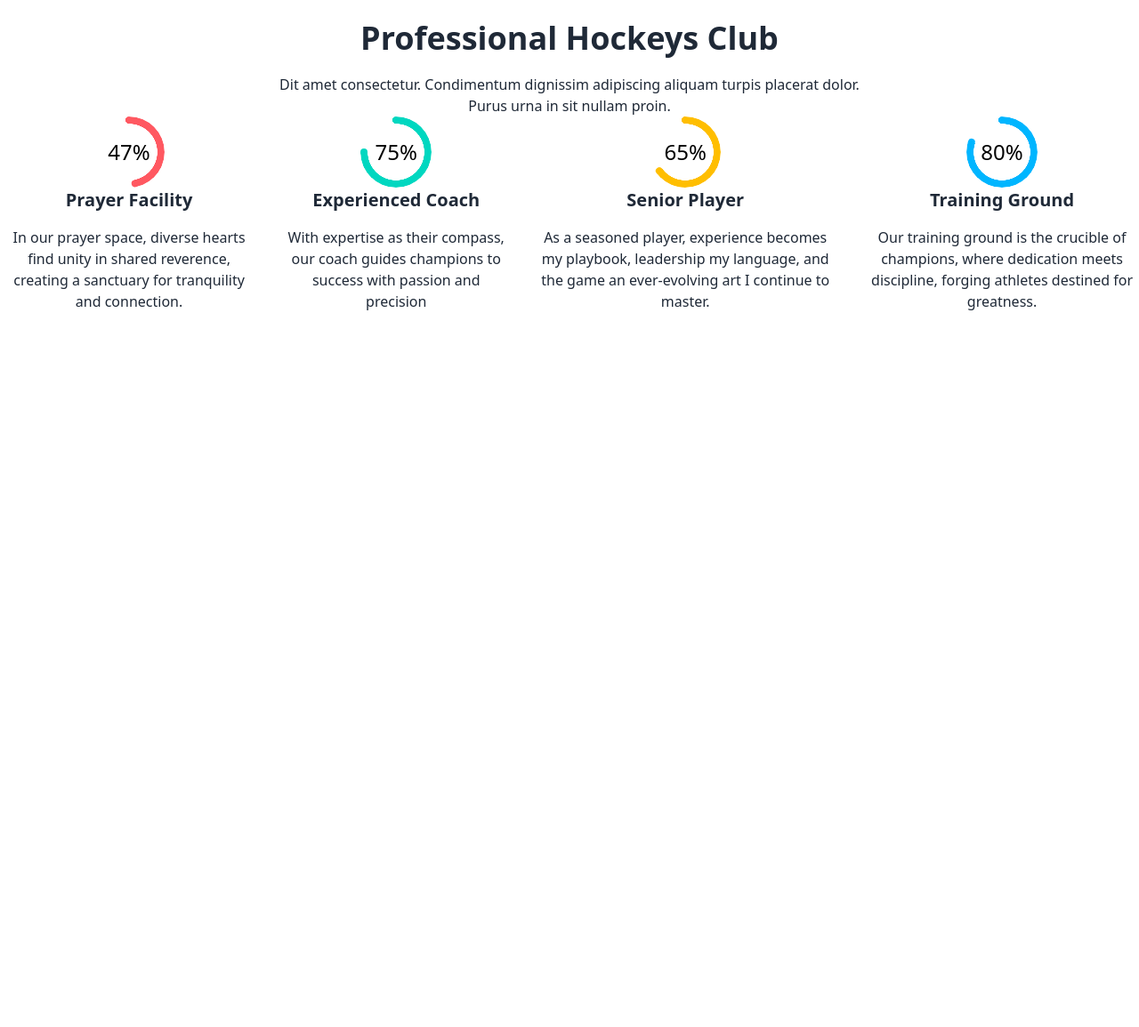
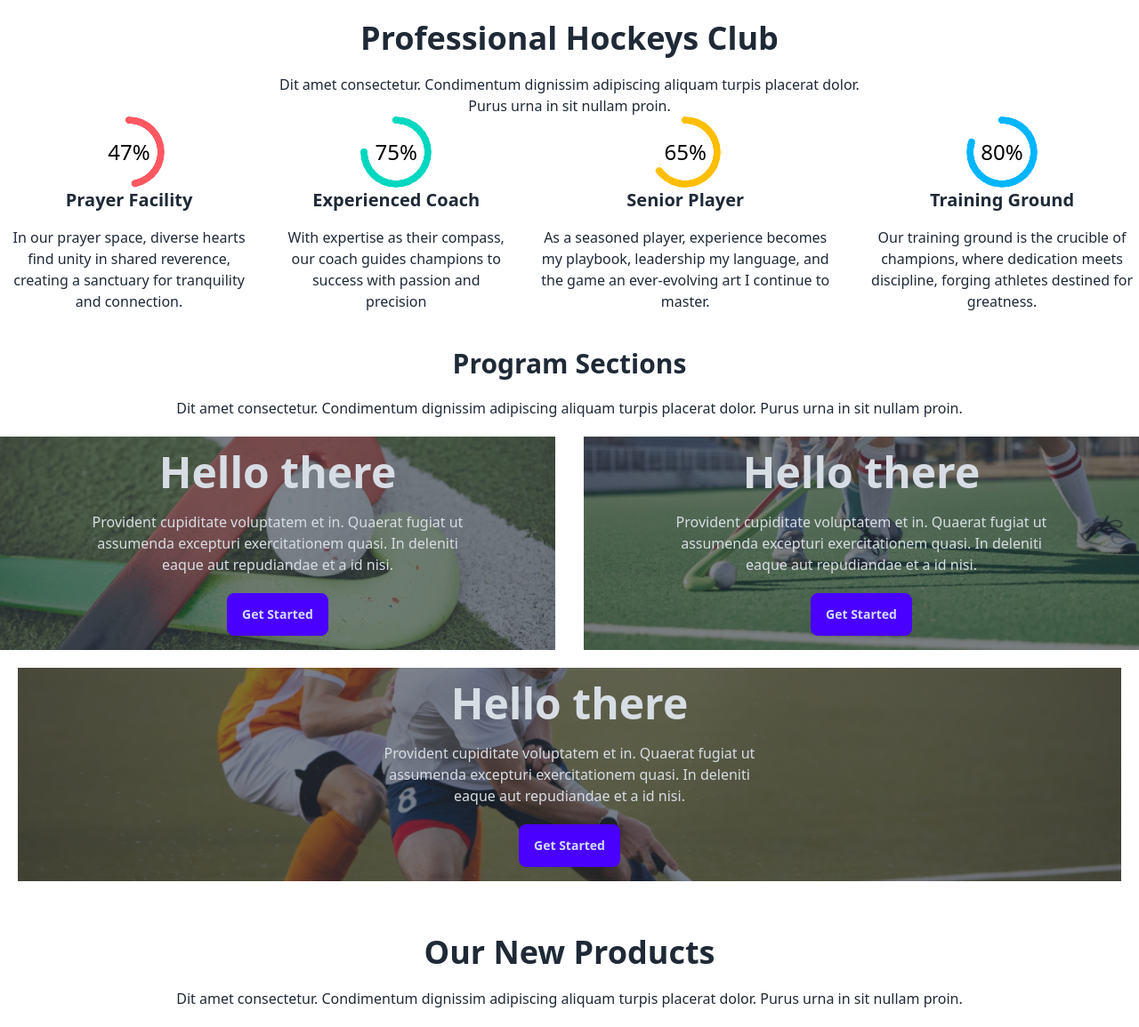
Before and after one commit to mhrocky5683/Hockey-s, a plain HTML site: page index.html in a window 1280 px wide. Shown: the part 828-1983 px from the top of the page at 89% size. Before the commit the page ends 1179 px from the top, so only its background shows below. Drawn offline with nearby package versions, Linux system fonts and the light colour scheme.

Commit message:
added Program Sections and percentage circle section

```diff
--- a/index.html
+++ b/index.html
@@ -178,6 +178,80 @@
                 </div>
             </section>
 
+            <!-- Program Sections -->
+
+            <section>
+                <div class="text-center p-5">
+                    <h2 class="font-extrabold text-3xl p-5">Program Sections</h2>
+                    <p>Dit amet consectetur. Condimentum dignissim adipiscing aliquam turpis placerat dolor. Purus urna
+                        in sit nullam proin. </p>
+                </div>
+
+                <!-- Program Sections 1-->
+
+                <div class="flex flex-col lg:flex-row justify-between gap-8">
+                    <div class="hero" style="background-image: url(Images/2.png);">
+                        <div class="hero-overlay bg-opacity-60"></div>
+                        <div class="hero-content text-center text-neutral-content">
+                            <div class="max-w-md">
+                                <h1 class="mb-5 text-5xl font-bold">Hello there</h1>
+                                <p class="mb-5">Provident cupiditate voluptatem et in. Quaerat fugiat ut assumenda
+                                    excepturi
+                                    exercitationem quasi. In deleniti eaque aut repudiandae et a id nisi.</p>
+                                <button class="btn btn-primary">Get Started</button>
+                            </div>
+                        </div>
+                    </div>
+
+                    <!-- Program Sections 2-->
+
+                    <div class="hero" style="background-image: url(Images/3.png);">
+                        <div class="hero-overlay bg-opacity-60"></div>
+                        <div class="hero-content text-center text-neutral-content">
+                            <div class="max-w-md">
+                                <h1 class="mb-5 text-5xl font-bold">Hello there</h1>
+                                <p class="mb-5">Provident cupiditate voluptatem et in. Quaerat fugiat ut assumenda
+                                    excepturi
+                                    exercitationem quasi. In deleniti eaque aut repudiandae et a id nisi.</p>
+                                <button class="btn btn-primary">Get Started</button>
+                            </div>
+                        </div>
+                    </div>
+
+                </div>
+
+                <!-- Program Sections 3-->
+
+                <div class="p-5">
+
+                    <div class="hero" style="background-image: url(Images/4.png);">
+                        <div class="hero-overlay bg-opacity-60"></div>
+                        <div class="hero-content text-center text-neutral-content">
+                            <div class="max-w-md">
+                                <h1 class="mb-5 text-5xl font-bold">Hello there</h1>
+                                <p class="mb-5">Provident cupiditate voluptatem et in. Quaerat fugiat ut assumenda
+                                    excepturi
+                                    exercitationem quasi. In deleniti eaque aut repudiandae et a id nisi.</p>
+                                <button class="btn btn-primary">Get Started</button>
+                            </div>
+                        </div>
+                    </div>
+                </div>
+<!-- New Products section -->
+<section>
+   <div class="text-center p-5">
+    <h2 class="font-extrabold text-4xl p-5">Our New Products</h2>
+    <p>Dit amet consectetur. Condimentum dignissim adipiscing aliquam turpis placerat dolor. Purus urna in sit nullam proin. </p>
+   </div>
+
+</section>
+
+
+
+
+
+            </section>
+
 
 
         </main>
```
